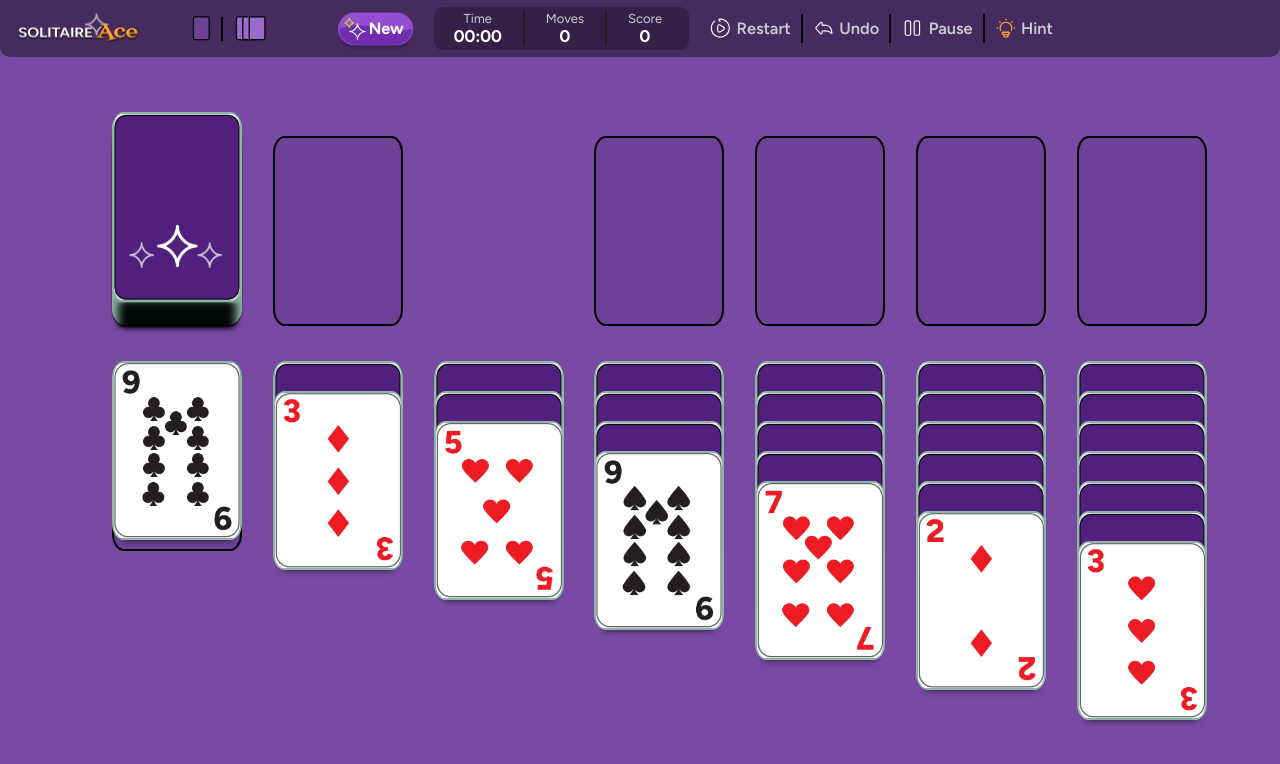
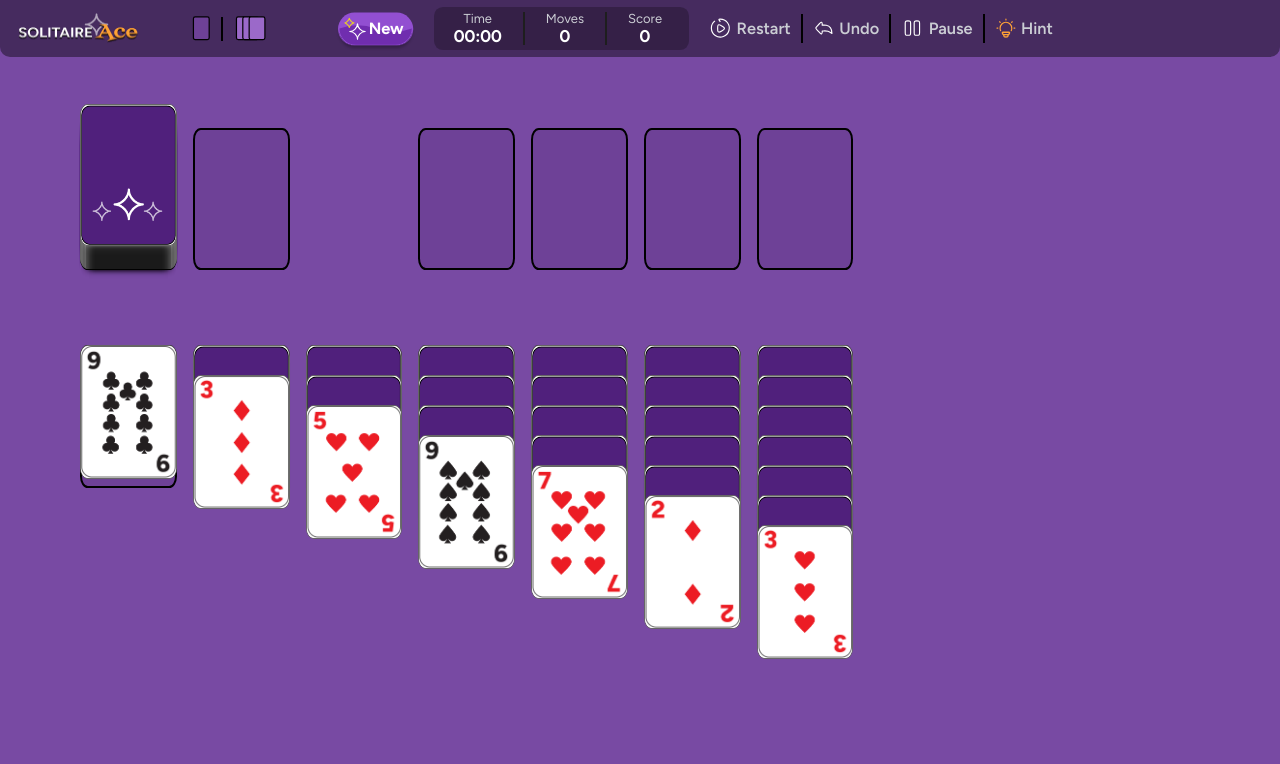
Before and after one commit to vzhytnyk/gfdbfdsbv, a Next.js app: page / in a window 1280 px wide. Shown: the top 764 px of the page. Built offline with nearby package versions, Linux system fonts and the light colour scheme.

Commit message:
changed size of the game board

```diff
--- a/src/app/globals.css
+++ b/src/app/globals.css
@@ -8,7 +8,7 @@
 --hoverElemColor: rgba(0, 0, 0, 0.4);
 
 /*  SIZES */
---cardBorderRadiusOut: 9%;
+--cardBorderRadiusOut: 8%;
 --cardBorderRadiusIn: 7%;
 --cardBorderWidth: 0.15em;
 --limitVertical: 20px;
--- a/src/app/page.tsx
+++ b/src/app/page.tsx
@@ -12,7 +12,7 @@ export default function Home() {
         height: 'calc(100% - 57px)',
       }}
     >
-      <div>
+      <div style={{ maxWidth: '70%' }}>
         <GameBoard />
       </div>
     </main>
--- a/src/components/Cards/Card.module.css
+++ b/src/components/Cards/Card.module.css
@@ -86,14 +86,16 @@
 
 /*  CardImage */
 .cardDefault {
-  border: var(--cardBorderWidth) solid var(--cardColor);
+  border: 1.579px solid rgba(0, 0, 0, 0.60);
+
+  /* border: var(--cardBorderWidth) solid var(--cardColor); */
   border-radius: var(--cardBorderRadiusOut);
   cursor: pointer;
-  box-shadow: 1px 1px 4px grey;
+  /* box-shadow: 1px 1px 4px grey; */
   background-color: white;
-  -webkit-box-shadow: 0px 9px 7px -9px rgba(0, 0, 0, 0.75);
+  /* -webkit-box-shadow: 0px 9px 7px -9px rgba(0, 0, 0, 0.75);
   -moz-box-shadow: 0px 9px 7px -9px rgba(0, 0, 0, 0.75);
-  box-shadow: 0px 9px 7px -9px rgba(0, 0, 0, 0.75);
+  box-shadow: 0px 9px 7px -9px rgba(0, 0, 0, 0.75); */
 }
 
 .cardImage {
--- a/src/components/GameBoard/GameBoard.module.css
+++ b/src/components/GameBoard/GameBoard.module.css
@@ -1,3 +1,4 @@
 .mainPage {
     height: 100%;
+    position: relative;
 }
```
Also changed, not shown: src/components/GameBoard/GameBoard.component.tsx (+0 -12 lines).
